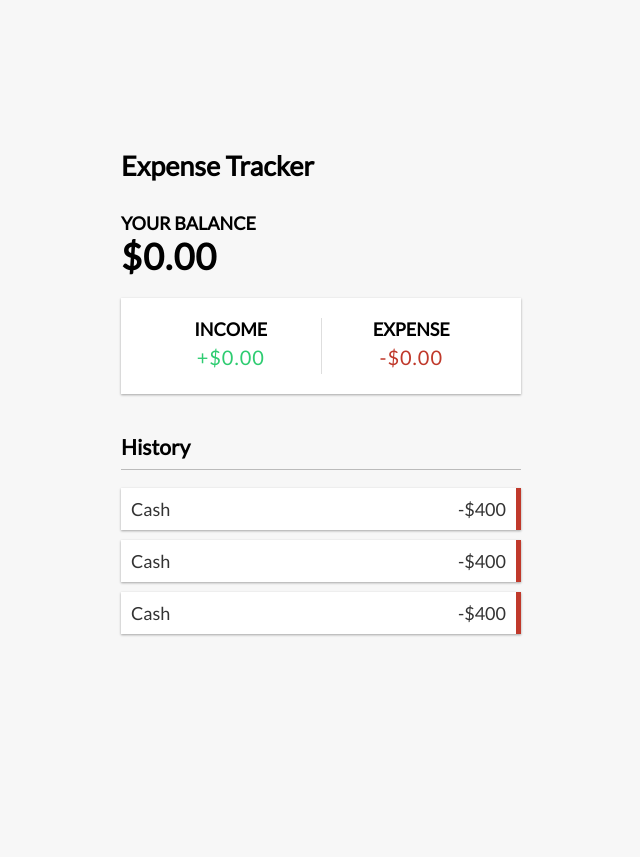
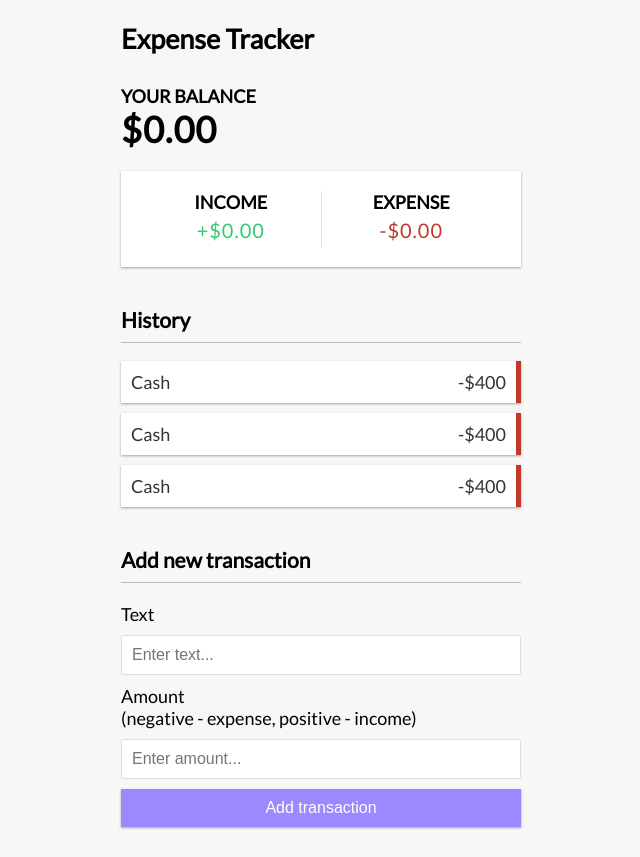
Before and after one commit to bizhan01/Vue-Expense-Tracker, a Vue app: page / in a window 1280 px wide. Shown: the whole page, without its empty margins (319-959 px from the left). Before the commit the page ends 800 px from the top, so only its background shows below. Built offline with nearby package versions, Linux system fonts and the light colour scheme.

Commit message:
Add Transaction Coponents created

```diff
--- a/src/App.vue
+++ b/src/App.vue
@@ -3,6 +3,7 @@
 import Balance from './components/Balance.vue';
 import IncomeExpenses from './components/IncomeExpenses.vue';
 import TransactionList from './components/TransactionList.vue';
+import AddTransaction from './components/AddTransaction.vue';
 </script>
 
 <template>
@@ -11,5 +12,6 @@
       <Balance />
       <IncomeExpenses />
       <TransactionList />
+      <AddTransaction />
   </div>
 </template>
--- a/src/components/AddTransaction.vue
+++ b/src/components/AddTransaction.vue
@@ -2,5 +2,19 @@
 </script>
 
 <template>
-     <h2>Expense Tracker</h2>
+    <h3>Add new transaction</h3>
+      <form id="form">
+        <div class="form-control">
+          <label for="text">Text</label>
+          <input type="text" id="text" placeholder="Enter text..." />
+        </div>
+        <div class="form-control">
+          <label for="amount"
+            >Amount <br />
+            (negative - expense, positive - income)</label
+          >
+          <input type="number" id="amount" placeholder="Enter amount..." />
+        </div>
+        <button class="btn">Add transaction</button>
+      </form>
 </template>
```
